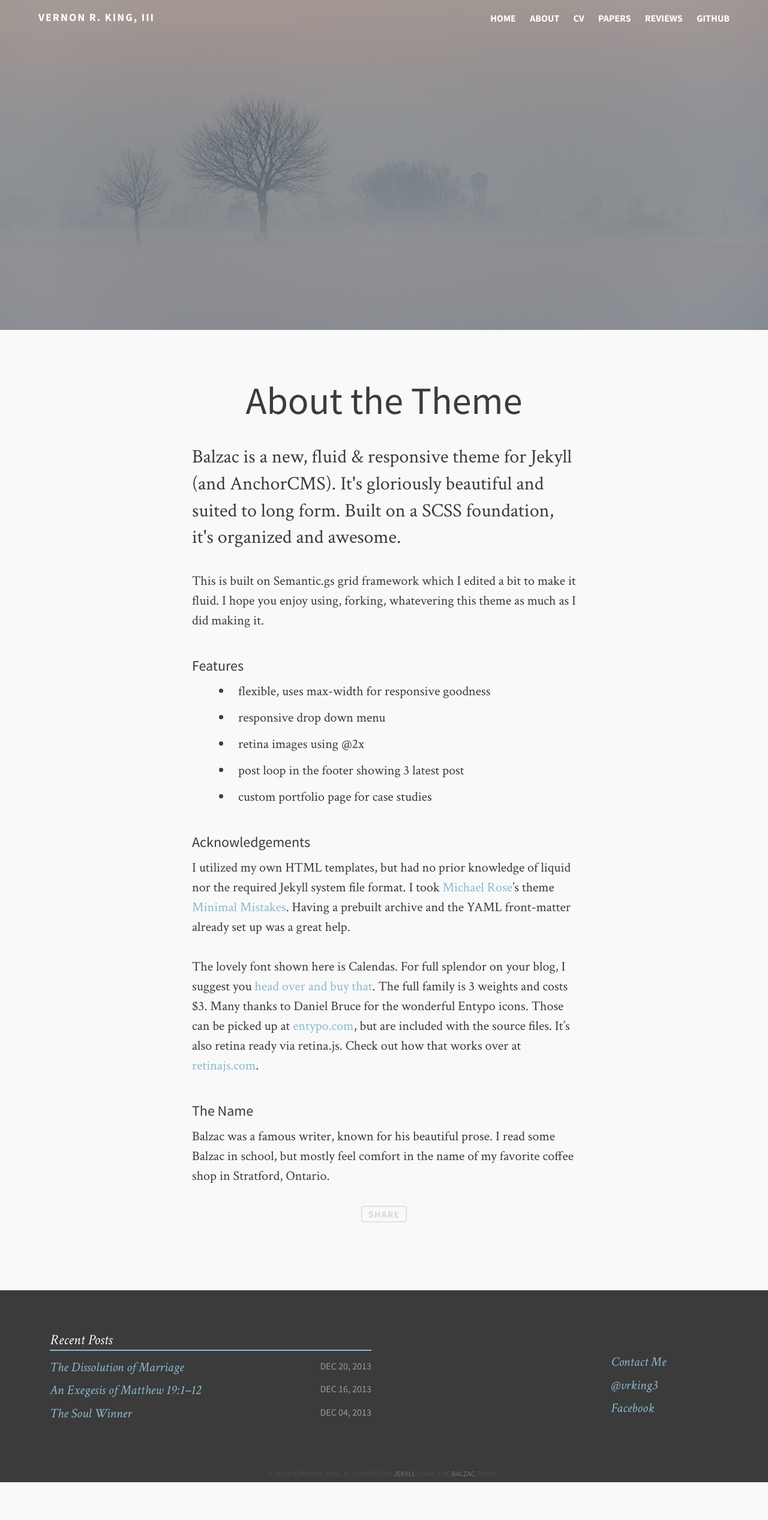
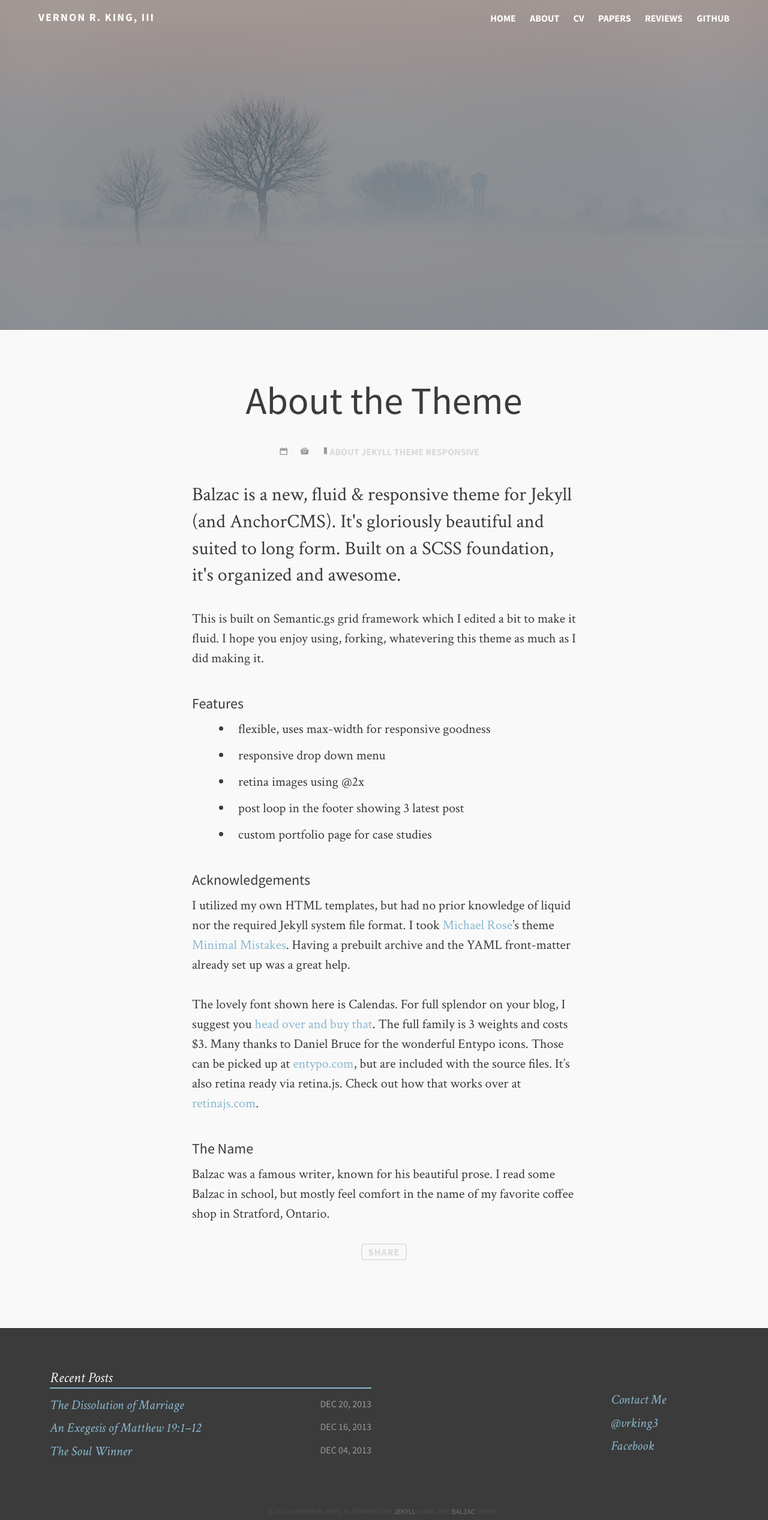
Before and after one commit to snowdj/vernonking.org, a Jekyll site: the page built from about.md, in a window 1280 px wide. Shown: the whole page at 60% size. Built offline with Jekyll 4.4.1, drawn with Linux system fonts in a browser that asks for light colours; comment, search, counter and statistics services are not loaded; before the commit the page ends 2471 px from its top, so only the background shows below that.

Commit message:
Add and further refine style for metadata on posts.

```diff
--- a/_layouts/post.html
+++ b/_layouts/post.html
@@ -15,8 +15,33 @@
         <header class="post-header">
           <hgroup>
             <h1>{{page.title}}</h1>
-            <p class="date">{{page.date | date: "%b %d, %Y" }}</p>
-            <p class="intro">{% if page.description %}{{ page.description }}{% else %}{{ page.tagline }}{% endif %}</p>
+              <ul class="metadata">
+                  {% if page.categories.size != 0 %}
+                      <li><span aria-hidden="true" data-icon="&#128197;"></span>
+                          <span class="screen-reader-text">Date</span>
+                          <span class="date">{{ page.date | date: "%B %d, %Y" }}</span>
+                      </li>
+                      <li><span aria-hidden="true" data-icon="&#59392;"></span>
+                          <span class="screen-reader-text">Categories</span>
+                          <ul>
+                              {% for category in page.categories %}
+                                  <li class="category">{{ category }}</li>
+                              {% endfor %}
+                          </ul>
+                      </li>
+                  {% endif %}
+                  {% if page.tags.size != 0 %}
+                      <li><span aria-hidden="true" data-icon="&#128278;"></span>
+                          <span class="screen-reader-text">Tags</span>
+                          <ul>
+                              {% for tag in page.tags %}
+                                  <li class="tag">{{ tag }}</li>
+                              {% endfor %}
+                          </ul>
+                      </li>
+                  {% endif %}
+              </ul>
+              <p class="intro">{% if page.description %}{{ page.description }}{% else %}{{ page.tagline }}{% endif %}</p>
           </hgroup>
         </header>
 
@@ -25,26 +50,6 @@
       <a class="share" href="https://twitter.com/intent/tweet?text=&quot;{{ page.title }}&quot;%20{{ site.url }}{{ page.url }}%20via%20&#64;{{ site.owner.twitter }}" data-dnt="true">Share</a>
       <script>!function(d,s,id){var js,fjs=d.getElementsByTagName(s)[0];if(!d.getElementById(id)){js=d.createElement(s);js.id=id;js.src="//platform.twitter.com/widgets.js";fjs.parentNode.insertBefore(js,fjs);}}(document,"script","twitter-wjs");</script>
 
-      {% if page.comments %}
-      <aside class="disqus">
-        <div id="disqus_thread"></div>
-        <script type="text/javascript">
-            /* * * CONFIGURATION VARIABLES: EDIT BEFORE PASTING INTO YOUR WEBPAGE * * */
-            var disqus_shortname = '{{ site.owner.disqus }}'; // required: replace example with your forum shortname
-
-            /* * * DON'T EDIT BELOW THIS LINE * * */
-            (function() {
-                var dsq = document.createElement('script'); dsq.type = 'text/javascript'; dsq.async = true;
-                dsq.src = '//' + disqus_shortname + '.disqus.com/embed.js';
-                (document.getElementsByTagName('head')[0] || document.getElementsByTagName('body')[0]).appendChild(dsq);
-            })();
-        </script>
-        <noscript>Please enable JavaScript to view the <a href="http://disqus.com/?ref_noscript">comments powered by Disqus.</a></noscript>
-        <a href="http://disqus.com" class="dsq-brlink">comments powered by <span class="logo-disqus">Disqus</span></a>
-      </aside>
-      {% endif %}
-
-
       </article>
 
     </section>
--- a/assets/css/i.css
+++ b/assets/css/i.css
@@ -649,51 +649,15 @@ header.site-header nav ul li a:hover {
 .archive-wrap .post-list lh h2 {
   margin-bottom: 49.5px;
 }
-.archive-wrap .post-list .metadata {
-  position: relative;
-  margin: 0.5em 0 66px;
-  font-size: 16px;
-  font-weight: bold;
-  font-family: "Source Sans Pro", "Open Sans", "Helvetica Neue", "Arial", sans-serif;
-  font-style: normal;
-  color: #d9d9d9;
-  text-transform: uppercase;
-  vertical-align: middle;
-  display: inline-block;
-}
-.archive-wrap .post-list .metadata ul {
-  display: inline-block;
-}
-.archive-wrap .post-list .metadata > li {
-  margin: 0;
-  padding-right: 1em;
-}
-.archive-wrap .post-list .metadata li {
-  display: inline-block;
-  font-size: 16px;
-  float: none;
-  position: relative;
-}
-.archive-wrap .post-list .metadata li a {
-  position: relative;
-}
-.archive-wrap .post-list .metadata li a:hover {
-  -moz-transition: all 1s ease-in-out;
-  -o-transition: all 1s ease-in-out;
-  -webkit-transition: all 1s ease-in-out;
-  -ms-transition: all 1s ease-in-out;
-  transition: all 1s ease-in-out;
-}
-.archive-wrap .post-list .metadata li h1 {
-  font-size: 32px;
-  font-style: italic;
-}
 .archive-wrap .post-list .summary {
   font-size: 18px;
   line-height: 1.45em;
 }
 .archive-wrap .post-list .date {
   margin-bottom: 3px;
+}
+.archive-wrap .post-list > li {
+  margin-bottom: 3em;
 }
 
 .post {
@@ -810,6 +774,49 @@ header.site-header nav ul li a:hover {
   -webkit-transition: all 0.2s ease;
   -ms-transition: all 0.2s ease;
   transition: all 0.2s ease;
+}
+
+ul.metadata {
+  position: relative;
+  margin: 0.5em 0 0;
+  font-size: 16px;
+  font-weight: bold;
+  font-family: "Source Sans Pro", "Open Sans", "Helvetica Neue", "Arial", sans-serif;
+  font-style: normal;
+  color: #d9d9d9;
+  text-transform: uppercase;
+  vertical-align: middle;
+  display: inline-block;
+  text-align: center;
+}
+ul.metadata ul {
+  display: inline-block;
+}
+ul.metadata > li {
+  margin: 0;
+  padding-right: 1em;
+}
+ul.metadata li {
+  display: inline-block;
+  font-size: 16px;
+  float: none;
+  position: relative;
+  margin: 0;
+  padding-left: 0;
+}
+ul.metadata li a {
+  position: relative;
+}
+ul.metadata li a:hover {
+  -moz-transition: all 1s ease-in-out;
+  -o-transition: all 1s ease-in-out;
+  -webkit-transition: all 1s ease-in-out;
+  -ms-transition: all 1s ease-in-out;
+  transition: all 1s ease-in-out;
+}
+ul.metadata li h1 {
+  font-size: 32px;
+  font-style: italic;
 }
 
 /* Footer Stuff */
```
Also changed, not shown: assets/sass/_styles.scss (+48 -41 lines).
